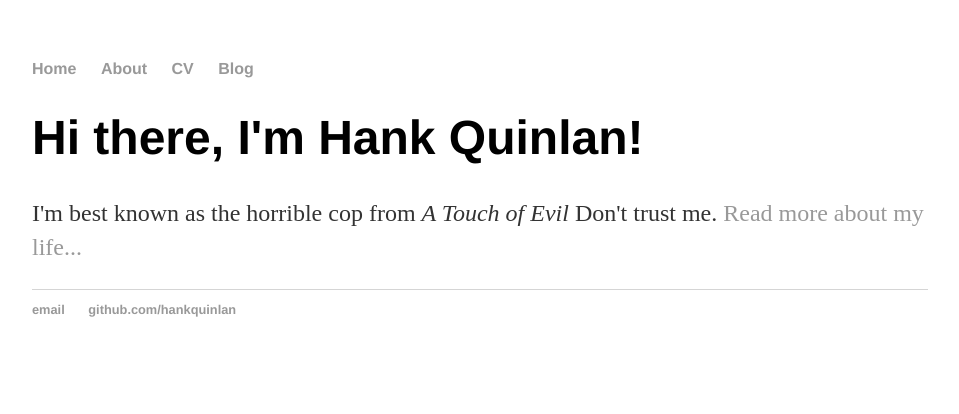
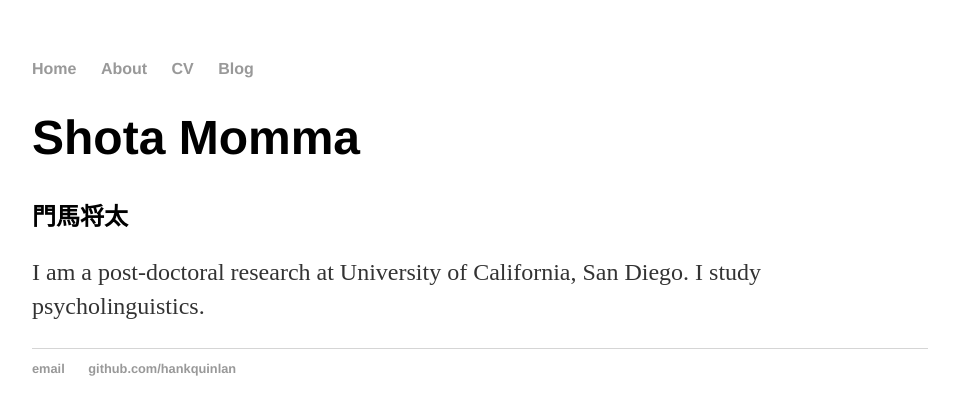
Before and after one commit to shotam/shotam.github.io, a plain HTML site: page index.html in a window 1280 px wide. Shown: the whole page, without its empty margins (160-1119 px from the left). Drawn offline with Linux system fonts and the light colour scheme.

Commit message:
change main text
first change

```diff
--- a/css/main.css
+++ b/css/main.css
@@ -23,6 +23,12 @@ h1 {
     font-size: 3em;
     font-family:'Helvetica', 'Arial', 'Sans-Serif';
 }
+
+h2 {
+    font-size: 1.5em;
+    font-family:'Helvetica', 'Arial', 'Sans-Serif';
+}
+
 p {
     font-size: 1.5em;
     line-height: 1.4em;
--- a/index.html
+++ b/index.html
@@ -16,8 +16,9 @@
 		</nav>
 		<div class="container">
     		<div class="blurb">
-        		<h1>Hi there, I'm Hank Quinlan!</h1>
-				<p>I'm best known as the horrible cop from <em>A Touch of Evil</em> Don't trust me. <a href="/about">Read more about my life...</a></p>
+        		<h1>Shota Momma </h1>
+        		<h2> 門馬将太 </h2>
+				<p> I am a post-doctoral research at University of California, San Diego. I study psycholinguistics.</a></p>
     		</div><!-- /.blurb -->
 		</div><!-- /.container -->
 		<footer>
```
